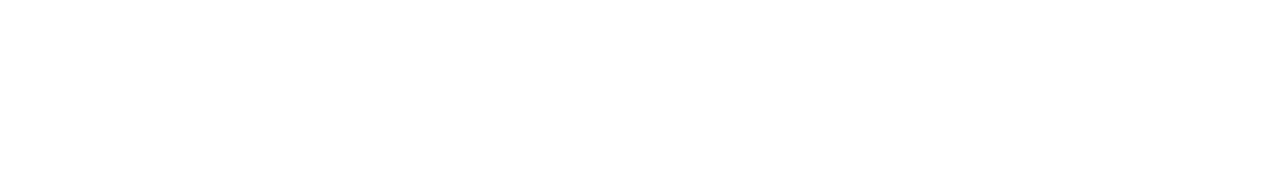
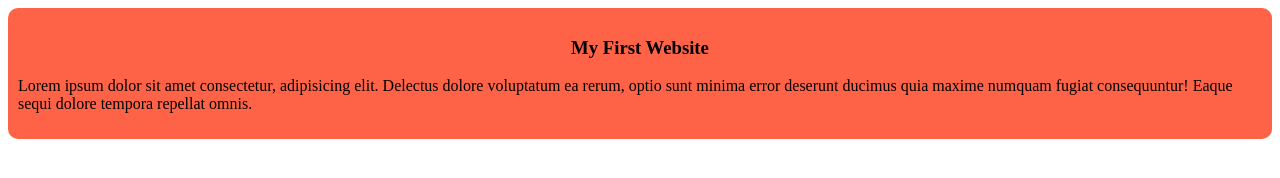
Before and after one commit to anjan1999/my-new-website, a plain HTML site: page index.html in a window 1280 px wide. Drawn offline with Linux system fonts and the light colour scheme.

Commit message:
added the first blog

```diff
--- a/index.html
+++ b/index.html
@@ -4,8 +4,13 @@
     <meta charset="UTF-8">
     <meta name="viewport" content="width=device-width, initial-scale=1.0">
     <title>My New Website</title>
+    <link rel="stylesheet" href="styles/blog.css">
 </head>
 <body>
+    <div>
+      <center>  <h3>My First Website</h3></center>
+        <p>Lorem ipsum dolor sit amet consectetur, adipisicing elit. Delectus dolore voluptatum ea rerum, optio sunt minima error deserunt ducimus quia maxime numquam fugiat consequuntur! Eaque sequi dolore tempora repellat omnis.</p>
+    </div>
 
 </body>
 </html>
--- /dev/null
+++ b/styles/blog.css
@@ -0,0 +1,6 @@
+div{
+    background-color: tomato;
+    border-radius: 10px;
+    padding: 10px;
+
+}
```
